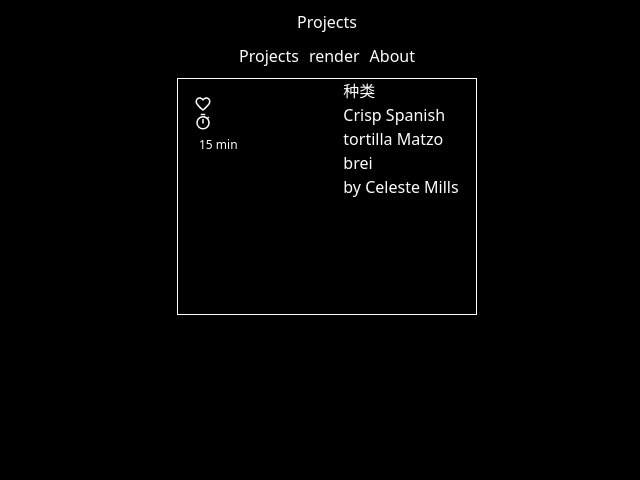
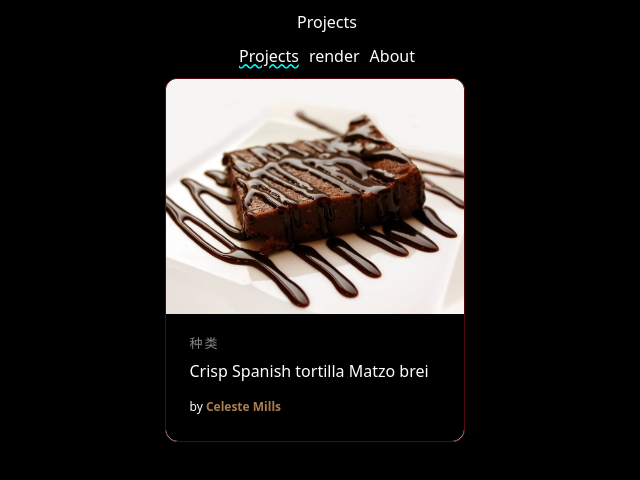
Before and after one commit to linround/me, a Next.js app: page /projects in a window 1280 px wide. Shown: the top 480 px of the page, without its empty margins (313-953 px from the left). Built offline with nearby package versions, Linux system fonts and the light colour scheme.

Commit message:
doc: article component

```diff
--- a/app/projects/components/FlexBoxExercise.tsx
+++ b/app/projects/components/FlexBoxExercise.tsx
@@ -12,14 +12,14 @@ import style from './flexBoxExercise.module.css'
 export function FlexBoxExercise() {
   return (
     <article className={style.card}>
-      <div className={style.cardInfoHover}>
-        <Heart className={style.cardLike}/>
-        <div className={style.cardClockInfo}>
-          <Clock className={style.cardClock}/>
-          <span className={style.cardTime}>15 min</span>
-        </div>
+      {/*<div className={style.cardInfoHover}>*/}
+      {/*  <Heart className={style.cardLike}/>*/}
+      {/*  <div className={style.cardClockInfo}>*/}
+      {/*    <Clock className={style.cardClock}/>*/}
+      {/*    <span className={style.cardTime}>15 min</span>*/}
+      {/*  </div>*/}
 
-      </div>
+      {/*</div>*/}
       <div className={style.cardImg} ></div>
       <a href="#" className={style.cardLink}>
         <div className={style.cardImgHover}></div>
--- a/app/projects/components/flexBoxExercise.module.css
+++ b/app/projects/components/flexBoxExercise.module.css
@@ -1,38 +1,26 @@
 
-.card{
-  --iconSize:18px;
-  border: 1px solid white;
-  position: relative;
-  width: 300px;
-  display: flex;
-  justify-content: center;
-}
-.card:hover {
-}
-.card:hover .cardImgHover {
-}
-.card:hover .cardInfo {
-}
-.card:hover .cardInfoHover {
-}
+/*.cardLike{*/
+/*  width: var(--iconSize);*/
+/*  color: var(--hoverColor);*/
+/*}*/
+/*.cardClock{*/
+/*  width: var(--iconSize);*/
+/*  color: var(--hoverColor);*/
+/*}*/
 
-.cardInfoHover{
-  width: 100%;
-  position: absolute;
-  top: 0;
-  padding: 16px;
-}
-.cardClockInfo{
+/*.cardTime{*/
+/*  margin-left: 5px;*/
+/*  font-size: 12px;*/
+/*  */
+/*}*/
 
-}
-.cardLike{
-  width: var(--iconSize);
-}
-.cardClock{
-  width: var(--iconSize);
-}
+/*.cardClockInfo{*/
+/*  float: right;*/
+/*  color: var(--hoverColor);*/
+/*}*/
+
+
 .cardImg {
-
   background-size: cover;
   background-position: center;
   background-repeat: no-repeat;
@@ -42,29 +30,80 @@
   border-top-right-radius: 12px;
 
 }
-.cardTime{
-  vertical-align: middle;
-  margin-left: 5px;
-  font-size: 12px;
 
+/*.cardInfoHover{*/
+/*  position: absolute;*/
+/*  padding: 16px;*/
+/*  width: 100%;*/
+/*  top: 0;*/
+/*}*/
+.cardImgHover{
+  background-image: url("./flexBoxExerciseCardBg.png");
+  transition: 0.2s all ease-out;
+  background-size: cover;
+  background-position: center;
+  background-repeat: no-repeat;
+  width: 100%;
+  position: absolute;
+  height: 235px;
+  border-top-left-radius: 12px;
+  border-top-right-radius: 12px;
+  top: 0;
 }
 
-.cardLink{}
-.cardImgHover{
 
+
+.card{
+  --iconSize:18px;
+  --hoverColor:red;
+  border: 1px solid #500808;
+
+
+  margin-right: 25px;
+  transition: all .4s cubic-bezier(0.175, 0.885, 0, 1);
+  background-color: #fff;
+  width: 300px;
+  position: relative;
+  border-radius: 12px;
+  overflow: hidden;
+  box-shadow: 0px 13px 10px -7px rgba(0, 0, 0,0.1);
 }
+.card:hover {
+  box-shadow: 0px 30px 18px -8px rgba(0, 0, 0,0.1);
+  transform: scale(1.10, 1.10);
+}
+
 .cardInfo{
+  z-index: 2;
+  background-color: black;
+  border-bottom-left-radius: 12px;
+  border-bottom-right-radius: 12px;
+  padding: 16px 24px 24px 24px;
+  color: white;
+}
 
+.cardCategory{
+  text-transform: uppercase;
+  font-size: 13px;
+  letter-spacing: 2px;
+  font-weight: 500;
+  color: #868686;
 }
-.cardCategory{
 
-}
 .cardTitle{
-
+  margin-top: 5px;
+  margin-bottom: 10px;
 }
 .cardBy{
-
+  font-size: 12px;
+  font-weight: 500;
 }
 .cardAuthor{
-
+  font-weight: 600;
+  text-decoration: none;
+  color: #AD7D52;
 }
+.card:hover .cardImgHover {
+  height: 100%;
+  opacity: 0.3;
+}
--- a/ui/navItem.module.css
+++ b/ui/navItem.module.css
@@ -1,8 +1,8 @@
 .link {
   color: var(--font-color);
+}
+.active {
+  text-decoration: underline;
   text-decoration-color: var(--text-decoration-color);
   text-decoration-style: wavy;
 }
-.active {
-  text-decoration: none;
-}
```
